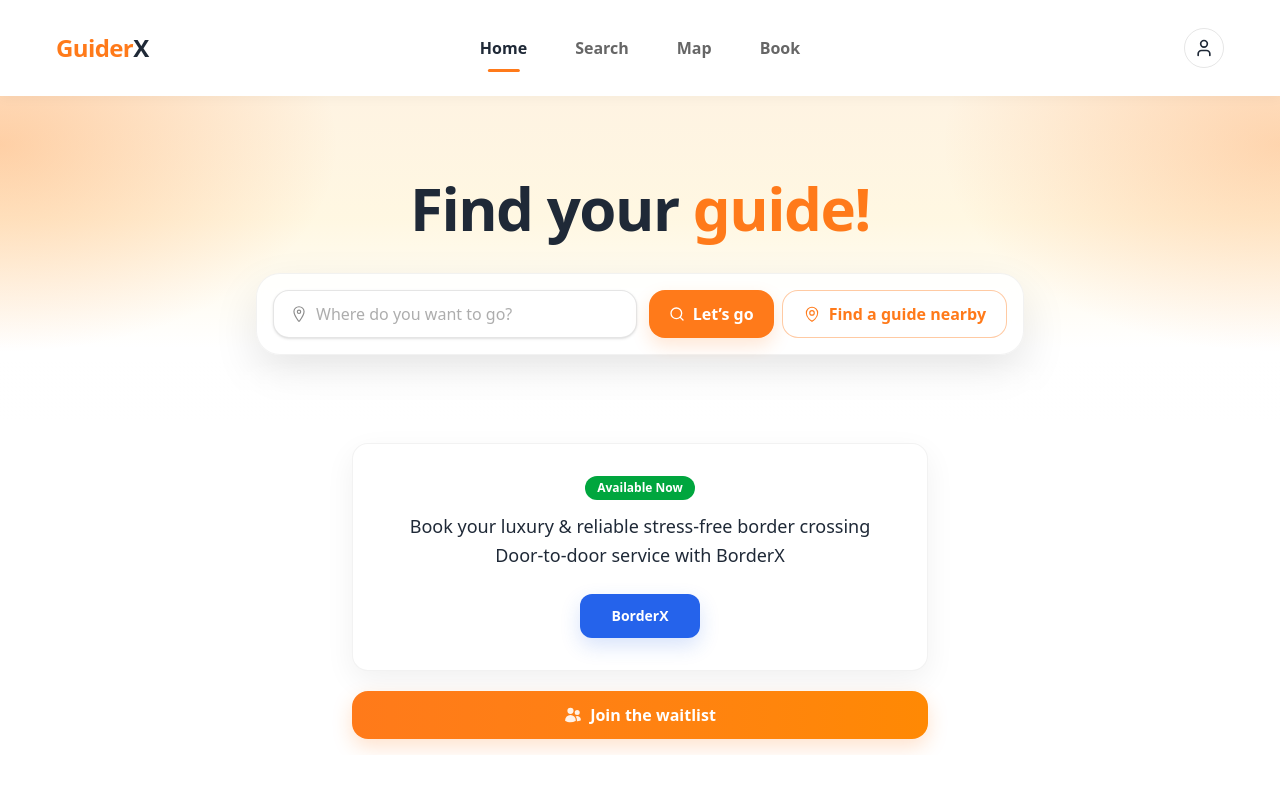
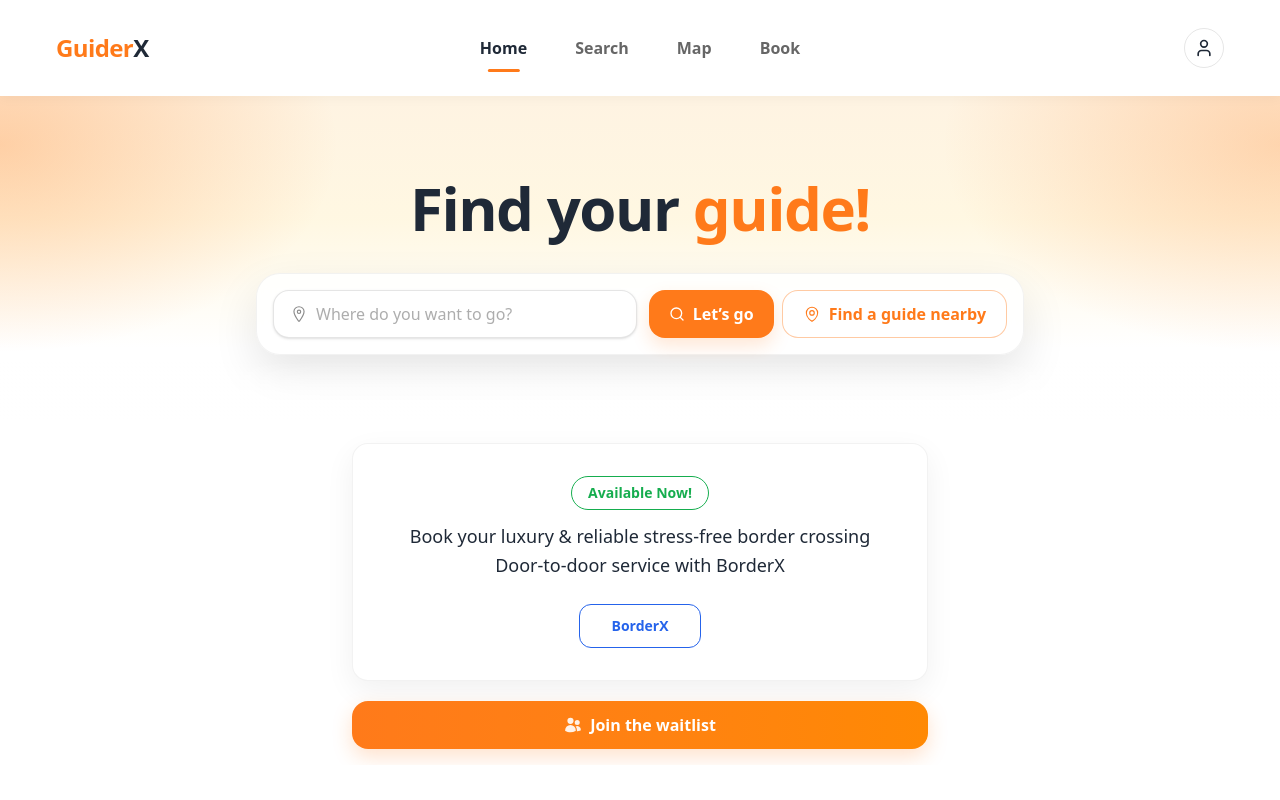
Before and after one commit to AsalaAlsalhi/GuiderX, a Next.js app: page / in a window 1280 px wide. Shown: the top 800 px of the page. Built offline with nearby package versions, Linux system fonts and the light colour scheme.

Commit message:
borderX buttons4

```diff
--- a/app/page.tsx
+++ b/app/page.tsx
@@ -44,8 +44,19 @@ export default function HomePage() {
 
               {/* Available Badge */}
         <div className="flex justify-center mb-3">
-                <span className="inline-flex items-center rounded-full bg-green-600 px-3 py-1 text-xs font-semibold text-white">
-                  Available Now
+  <span
+    className="
+      inline-flex items-center
+      rounded-full
+      border border-green-600
+      bg-white
+      px-4 py-1.5
+      text-sm font-bold
+      text-green-600
+      animate-pulse
+    "
+  >
+    Available Now!
   </span>
 </div>
 
@@ -65,10 +76,11 @@ export default function HomePage() {
   className="
     h-11 px-8
     rounded-xl
-                  font-semibold text-white
-                  bg-[#2563EB]
-                  hover:bg-[#1D4ED8]
-                  shadow-[0_8px_20px_rgba(37,99,235,0.18)]
+    font-bold
+    text-[#2563EB]
+    border border-[#2563EB]
+    bg-white
+    hover:bg-blue-50
     transition
     text-sm
   "
```
Lines whose indentation alone changed are shown as unchanged.
